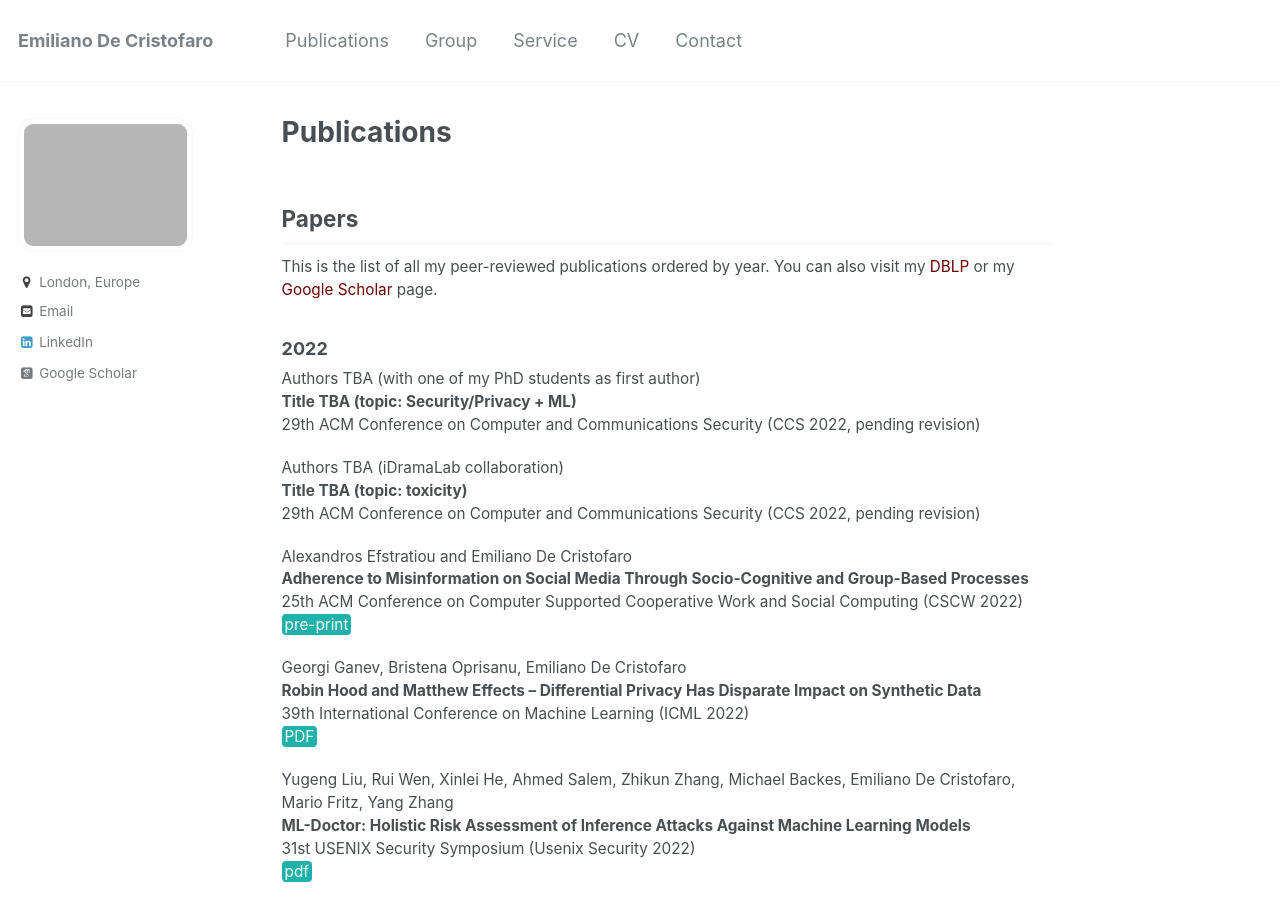
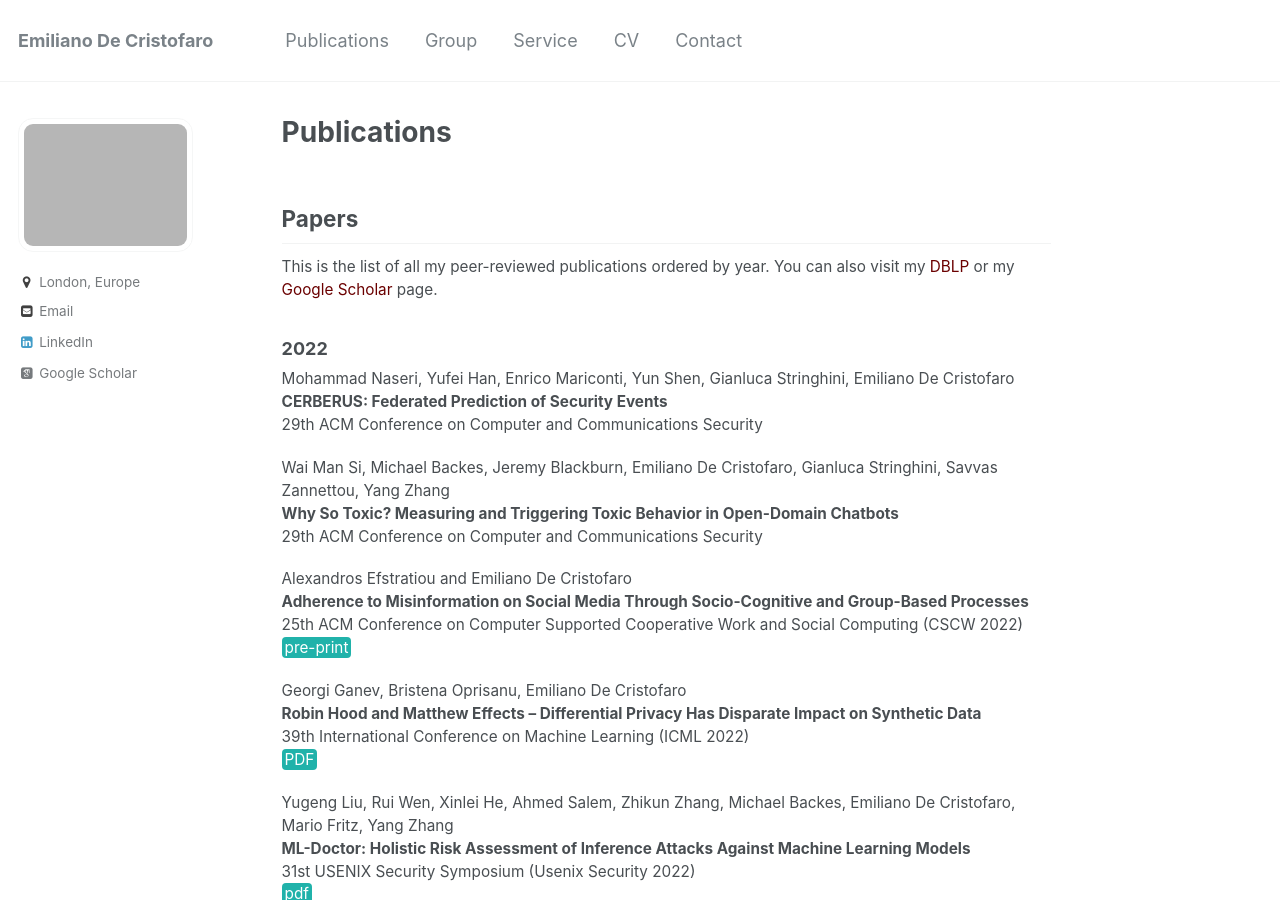
Before and after one commit to emidec/emidec.github.io, a Jekyll site: the page built from _pages/publications.md, in a window 1280 px wide and 900 px high. Built offline with Jekyll 4.4.1, drawn with Linux system fonts in a browser that asks for light colours; some web fonts are replaced; a script bundle is joined from its source files by our own code.

Commit message:
ccs and chill

```diff
--- a/_pages/publications.md
+++ b/_pages/publications.md
@@ -12,13 +12,13 @@ This is the list of all my peer-reviewed publications ordered by year. You can a
 
 ### 2022
 
-Authors TBA (with one of my PhD students as first author)
-**Title TBA (topic: Security/Privacy + ML)**
-29th ACM Conference on Computer and Communications Security (CCS 2022, pending revision)
+Mohammad Naseri, Yufei Han, Enrico Mariconti, Yun Shen, Gianluca Stringhini, Emiliano De Cristofaro
+**CERBERUS: Federated Prediction of Security Events**
+29th ACM Conference on Computer and Communications Security
 
-Authors TBA (iDramaLab collaboration)
-**Title TBA (topic: toxicity)**
-29th ACM Conference on Computer and Communications Security (CCS 2022, pending revision)
+Wai Man Si, Michael Backes, Jeremy Blackburn, Emiliano De Cristofaro, Gianluca Stringhini, Savvas Zannettou, Yang Zhang
+**Why So Toxic? Measuring and Triggering Toxic Behavior in Open-Domain Chatbots**
+29th ACM Conference on Computer and Communications Security
 
 Alexandros Efstratiou and Emiliano De Cristofaro
 **Adherence to Misinformation on Social Media Through Socio-Cognitive and Group-Based Processes**
```
Also changed, not shown: _pages/cybersafety.md (+4 -0 lines), _pages/privacyML.md (+4 -0 lines).
